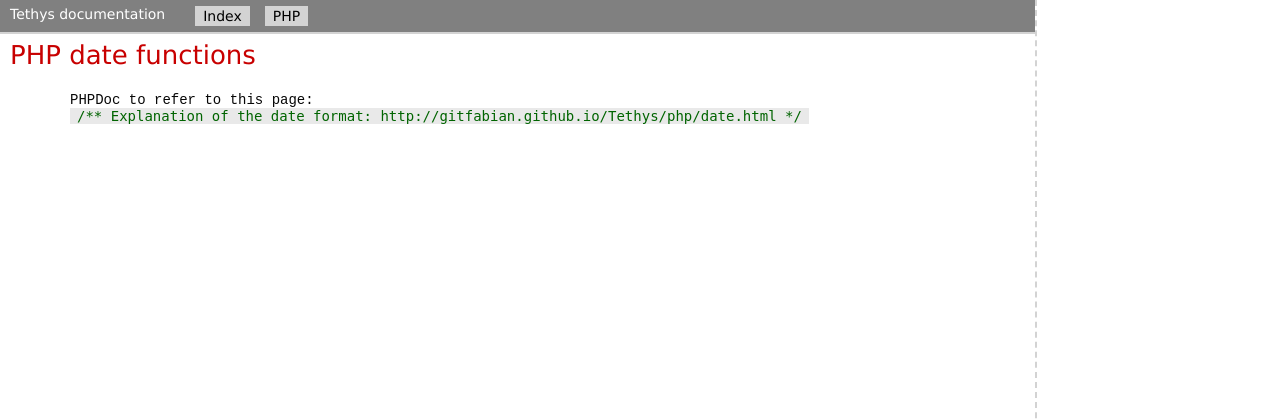
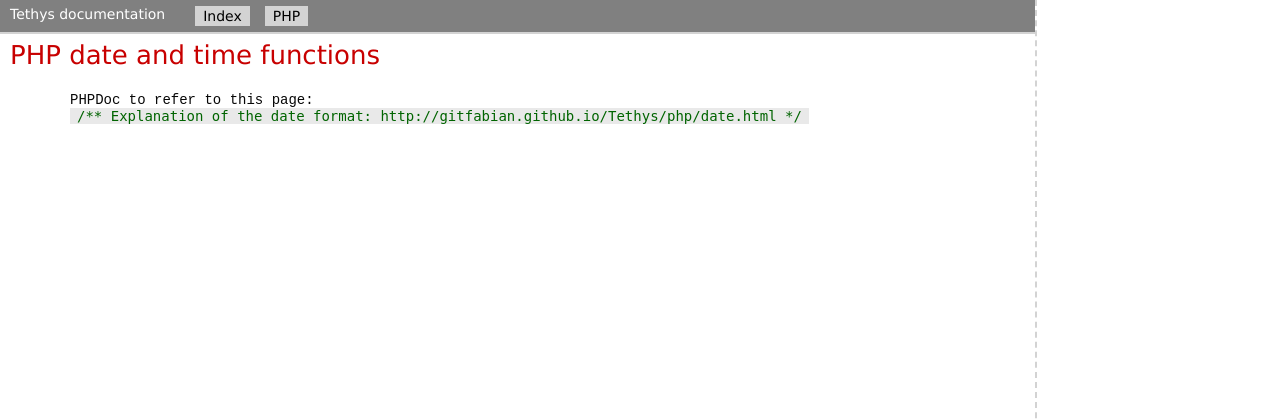
Before and after one commit to GitFabian/Tethys, a PHP site: page /docs/php/date.html in a window 1280 px wide. Shown: the top 420 px of the page. Run offline with PHP 8.4, Linux system fonts and the light colour scheme.

Commit message:
Minor Corrections in documentation

```diff
--- a/core/Page.php
+++ b/core/Page.php
@@ -137,11 +137,9 @@ class Page {
 		 */
 		$messages = "";
 		if ($this->messages) {
-			//@formatter:off
 			$messages = "<div class='messages'>\n\t"
 					. implode("\n\t", $this->messages) . "\n"
 				. "</div>";
-			//@formatter:on
 		}
 
 		/*
--- a/docs/index.html
+++ b/docs/index.html
@@ -13,6 +13,7 @@
 <h3 id="concept">Concept details</h3>
 * <a href="modules.html">Modules</a>
 * <a href="globals.html">Constants</a>
+* <a href="pages.html">Pages</a>
 
 <h3>Documentation by source file</h3>
 [ <a href="src/index.html">READ</a> ]
--- a/docs/php/date.html
+++ b/docs/php/date.html
@@ -1,6 +1,6 @@
 <!DOCTYPE html><html><head><meta charset="UTF-8"><title>Tethys:Help</title><link rel="stylesheet" type="text/css" href="../help.css"></head><body>
 <div class="nav">Tethys documentation<ul><li><a href="../index.html">Index</a></li><li><a href="index.html">PHP</a></li></ul></div>
-<h1>PHP date functions</h1>
+<h1>PHP date and time functions</h1>
 
 PHPDoc to refer to this page:
 <code>/** Explanation of the date format: http://gitfabian.github.io/Tethys/php/date.html */</code>
--- a/docs/php/index.html
+++ b/docs/php/index.html
@@ -4,6 +4,6 @@
 
 * <a href="regex.html">Regular Expressions</a>
 * <a href="files.html">File functions</a>
-* <a href="date.html">Date functions</a>
+* <a href="date.html">Date and time functions</a>
 
 </body></html>
--- a/inst/tpl_cfglink.php
+++ b/inst/tpl_cfglink.php
@@ -11,7 +11,7 @@
 /**
  * This file was created by the Tethys installer using the template tpl_cfglink.php.
  * It is excluded from the repository.
- * Is is called by the routine @see Config::load_hdd_config.
+ * It is called by the routine @see Config::load_hdd_config.
  */
 
 //Link to the configuration file:
--- a/tools/basic.php
+++ b/tools/basic.php
@@ -98,6 +98,8 @@ function html_a_button($link, $label) {
 
 /**
  * Loads a template file, fills in the values and returns the content as a string.
+ * Comments marked as follows will be removed:
+ * &#47;&#42;&#42;TPLDOCSTART This comment will be removed TPLDOCEND&#42;&#47;
  * @param string $file
  * @param array $replacements
  * @return string
```
Also changed, not shown: Start.php (+4 -4 lines), core/Database.php (+9 -5 lines).
